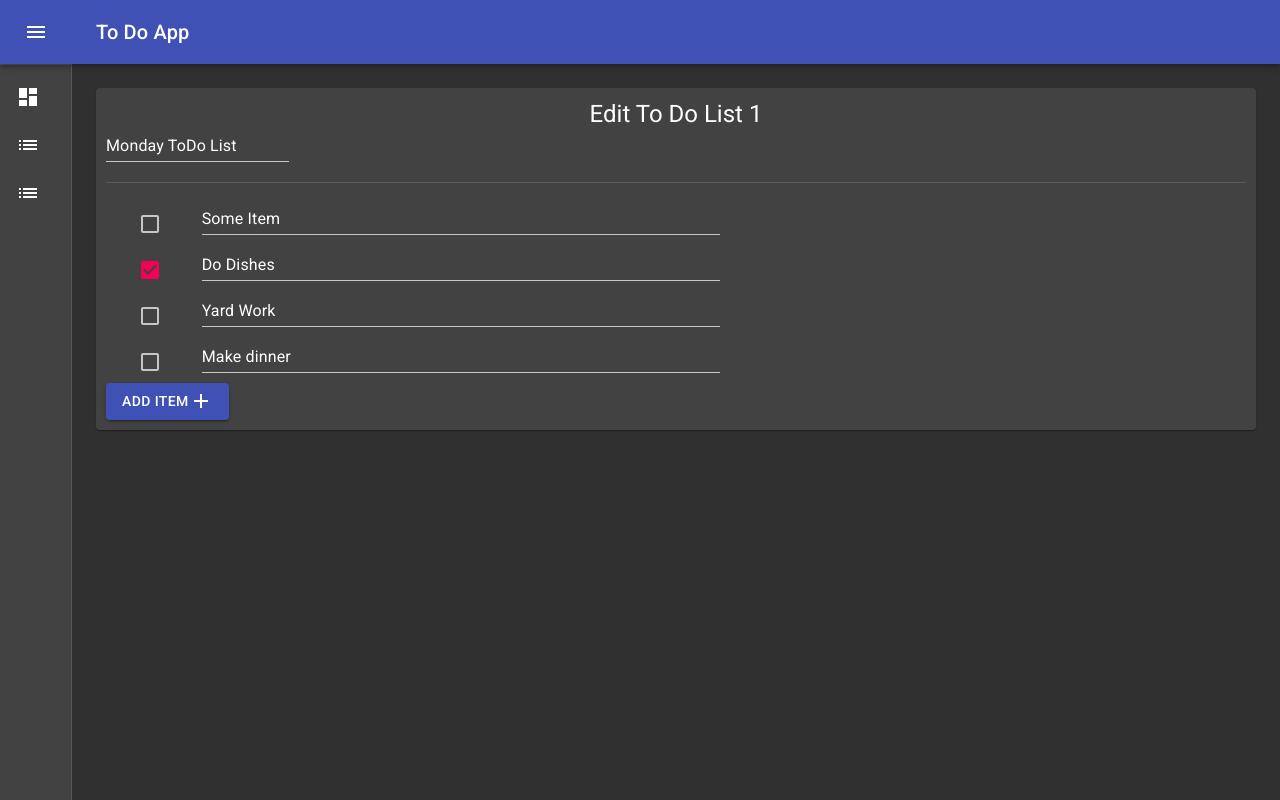
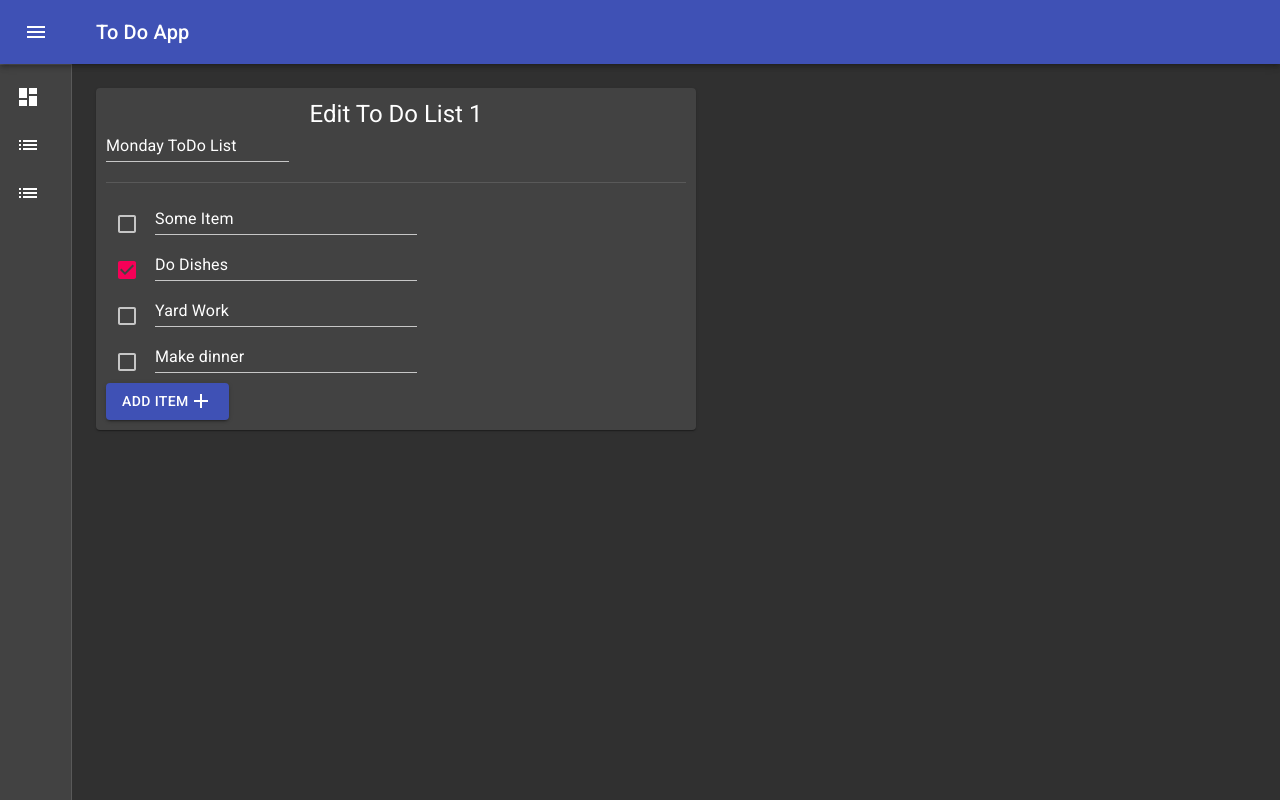
Before and after one commit to cwiswell/ToDoFrontEnd, a React (Create React App) app: page /todo/edit/1 in a window 1280 px wide. Built offline with nearby package versions, Linux system fonts and the light colour scheme.

Commit message:
Add maxwidth to form

```diff
--- a/src/to-do-components/to-do-form.tsx
+++ b/src/to-do-components/to-do-form.tsx
@@ -44,7 +44,7 @@ const ToDoForm: React.FC<ToDoFormProps> = (props) => {
 
     return (
         <Fragment>
-            <Paper style={{ padding: '10px' }}>
+            <Paper style={{ padding: '10px', maxWidth: '600px' }}>
                 <Typography variant="h5" component="h3" style={{ textAlign: 'center' }}>
                     {title}
                 </Typography>
```
